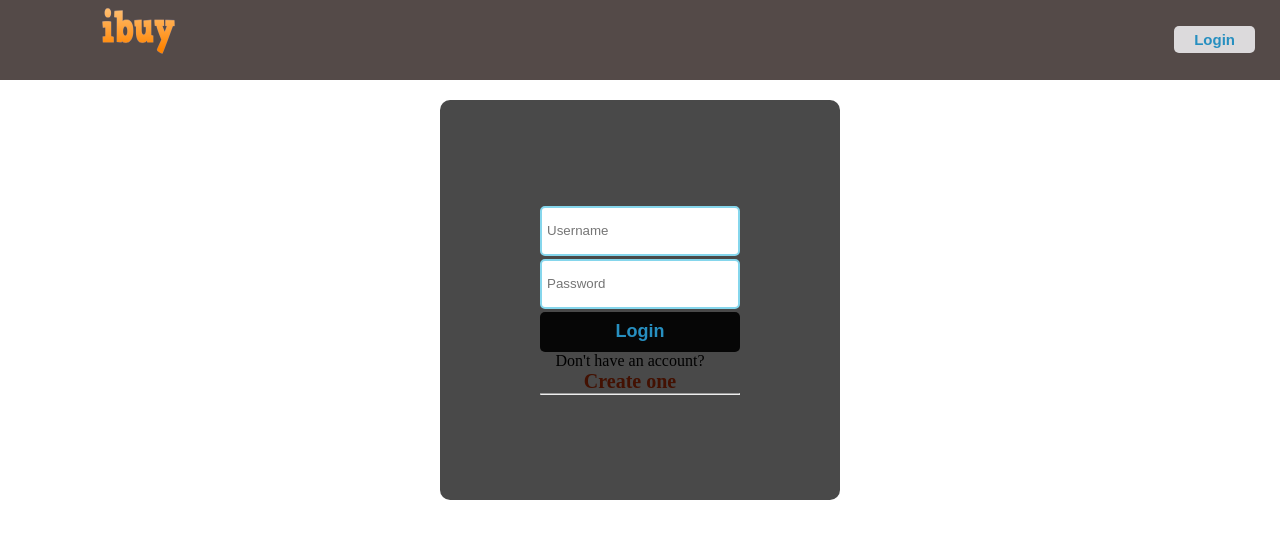
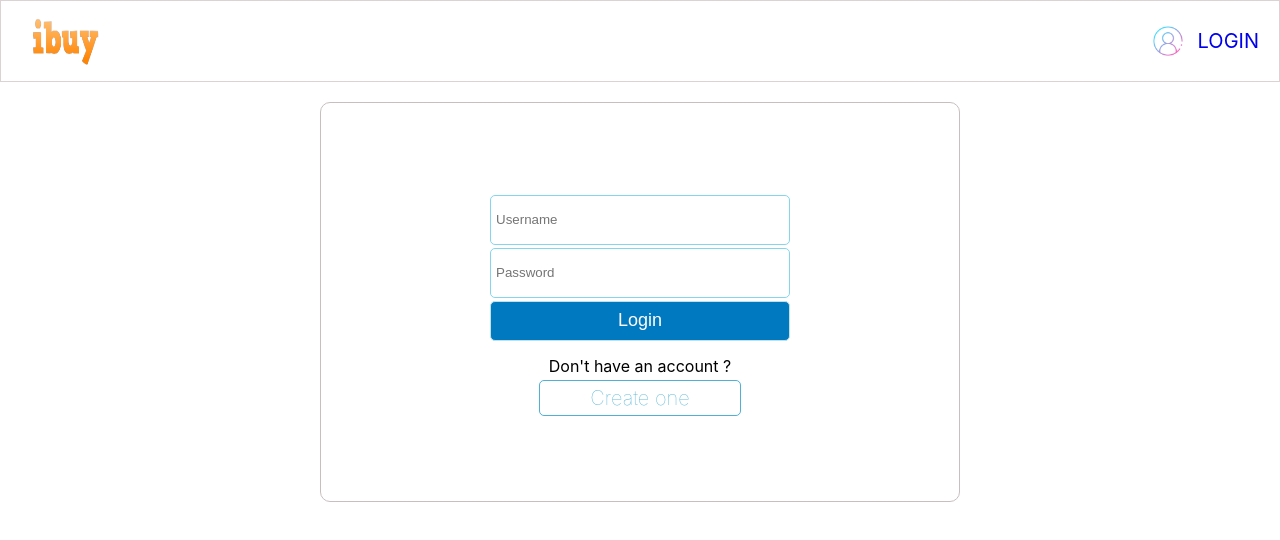
Before and after one commit to nuristany/usestorefront, a React (Create React App) app: page /login in a window 1280 px wide. Shown: the top 540 px of the page. Built offline with nearby package versions, Linux system fonts and the light colour scheme.

Commit message:
made some major chnages in styles and component files

```diff
--- a/src/App.js
+++ b/src/App.js
@@ -13,6 +13,7 @@ import CategoryItems from "./component/CategoryItems";
 import ItemDetailPage from './component/ItemDetailPage';
 import AboutPage from "./component/AboutPage";
 import CreateItemPage from "./component/CreateItemPage";
+import HumbergurMenu from "./component/HumbergurMenu";
 function App() {
   return (
     <BrowserRouter>
@@ -27,6 +28,7 @@ function App() {
             <Route path="/create" element={<CreateItemPage />} />
             <Route path="/category-items/:categoryId" element={<CategoryItems />} /> {/* Add this route */}
             <Route path="/item-details/:itemId" element={<ItemDetailPage />} /> {/* Add this route */}
+            <Route path="/humberger" element={<HumbergurMenu />} /> {/* Add this route */}
 
           </Route>
         </Routes>
--- a/src/Navbar.js
+++ b/src/Navbar.js
@@ -1,62 +1,67 @@
 import { Link } from "react-router-dom";
 import { useAuth } from "./AuthContext";
 import logo from "./images/ibuy.png";
-//import React, { useState } from "react";
-//import axios from "axios";
+import account from "./images/login.png";
 
 const Navbar = () => {
-  //const [searchQuery, setSearchQuery] = useState("");
-  //const [searchResults, setSearchResults] = useState([]);
   const { isLoggedIn } = useAuth();
 
-  // const handleSearch = async () => {
-  //   try {
-  //     const accessToken = localStorage.getItem("access");
-  //     const response = await axios.get(
-  //       `http://127.0.0.1:8000/shop/items/?search=${searchQuery}`,
-  //       {
-  //         headers: {
-  //           Authorization: `JWT ${accessToken}`,
-  //         },
-  //       }
-  //     );
-  //     console.log(response.data);
-  //     setSearchResults(response.data);
-  //   } catch (error) {
-  //     console.error("Error searching items:", error);
-  //   }
-  // };
+  return (
 
-  // const handleChange = (e) => {
-  //   setSearchQuery(e.target.value);
-  // };
-
-  return (
-    <div className="nav">
-      <Link to="/" className="logo">
+      <div className="navbar">
+        <div className="nav-logo">
+          <Link to="/">
             <img src={logo} alt="I-Buy Logo" className="footer-logo" />
           </Link>
-      <ul className="nav-ul">
+        </div>
+        <div className="nav-items">
           {isLoggedIn ? (
-          <div>
-            <li className="nav-li">
+            <ul>
+              <li>
                 <Link to="/create">Create</Link>
               </li>
-            <li className="nav-li">
+              <li>
                 <Link to="/logout">Logout</Link>
               </li>
+            </ul>
+          ) : (
+            <ul>
+              <li>
+                <img src={account} alt="Account Icon" />
+              </li>
+              <li><Link to="/login">Login</Link></li>
+            </ul>
+          )}
         </div>
-        ) : (
-          <>
-            <li>
-              <Link to="/login">
-                <button>Login</button>
-              </Link>
-            </li>
-          </>
-        )}
-      </ul>
       </div>
+
+
+    // <div className="nav">
+    //   <Link to="/" className="logo">
+    //     <img src={logo} alt="I-Buy Logo" className="footer-logo" />
+    //   </Link>
+
+    //   <ul className="nav-ul">
+    //     {isLoggedIn ? (
+    //       <div>
+    //         <li className="nav-li">
+    //           <Link to="/create">Create</Link>
+    //         </li>
+    //         <li className="nav-li">
+    //           <Link to="/logout">Logout</Link>
+    //         </li>
+    //       </div>
+    //     ) : (
+    //       <>
+    //         <li>
+    //           <Link to="/login">
+    //             <button>Login</button>
+    //           </Link>
+    //         </li>
+    //       </>
+    //     )}
+    //   </ul>
+    // </div>
   );
 };
 
--- a/src/component/LoginPage.js
+++ b/src/component/LoginPage.js
@@ -17,10 +17,13 @@ const Login = () => {
 
     setLoading(true);
     try {
-      const res = await axios.post("https://web-production-036f.up.railway.app/auth/jwt/create/", {
-        username,
-        password,
-      });
+      const res = await axios.post(
+        "https://web-production-036f.up.railway.app/auth/jwt/create/",
+        {
+          username,
+          password,
+        }
+      );
 
       const response = res.data;
       localStorage.setItem("access", response.access);
@@ -50,10 +53,12 @@ const Login = () => {
             {loading ? "Logging in..." : "Login"}
           </button>
           <div className="login-link">
-            <p>
-              Don't have an account? <Link to="/register">Create one</Link>
-            </p>
-            <hr />
+            <div className="login-link-p">
+              <p>Don't have an account ?</p>
+              <div className="login-link-create">
+                <Link to="/register">Create one</Link>
+              </div>
+            </div>
           </div>
         </form>
       </div>
@@ -62,7 +67,6 @@ const Login = () => {
 };
 
 export default Login;
-
 
 // import React, { useState } from "react";
 // import axios from "axios";
--- a/src/component/RegistrationPage.js
+++ b/src/component/RegistrationPage.js
@@ -166,7 +166,7 @@ function RegistrationForm() {
   return (
     <div className="registration-container">
       <div className="wrapper">
-        <h1>Registration</h1>
+        <h4>New To ibuy?</h4>
         <form onSubmit={handleSubmit}>
           {error && <div className="error">{error}</div>}
           <div className="input-box">
--- a/src/styles.css
+++ b/src/styles.css
@@ -1,13 +1,82 @@
 * {
   padding: 0;
   margin: 0;
+  box-sizing: border-box;
   text-decoration: none;
   list-style: none;
-  box-sizing: border-box;
 }
 
 body {
-  font-family: montserrt;
+
+}
+/* this is the navbar style */
+
+
+
+
+
+.navbar {
+
+  background: white;
+  border: 1px solid rgb(219, 211, 211);
+  display: flex;
+  align-items: center;
+  justify-content: space-between;
+  width: 100%;
+  line-height: 80px;
+  margin-bottom: 0px;
+}
+
+.nav-logo img {
+  width: 100px;
+  display: flex;
+  justify-content: center;
+  align-items: center;
+  margin-left: 20px;
+}
+
+.nav-items ul li a {
+  text-decoration: none;
+  text-transform: uppercase;
+}
+
+.nav-items ul {
+  list-style: none;
+  text-decoration: none;
+  display: flex;
+  align-items: center;
+  gap: 10px;
+  justify-content: center;
+  margin-right: 20px;
+  text-transform: capitalize;
+  color: black;
+  font-size: 20px;
+}
+
+.nav-items img {
+  width: 40px;
+  display: flex;
+  align-items: center;
+  justify-content: center;
+}
+/* Media query for small screens */
+@media screen and (max-width: 768px) {
+  .nav-container {
+    justify-content: center;
+    align-items: center;
+  }
+
+  .nav-container ul {
+    margin-left: 0;
+  }
+
+  .nav-logo img {
+    margin-left: 10;
+  }
+
+  .nav-items ul {
+    margin-right: 10;
+  }
 }
 
 .main {
@@ -35,13 +104,12 @@ body {
   background-color: #f0f0f0;
   border-radius: 10px;
   overflow: hidden;
-  box-shadow: 0px 2px 4px rgba(0, 0, 0, 0.2);
+  box-shadow: 1px 1px 1px 1px rgba(0, 0, 0, 0.2);
   margin: 10px;
 }
 
 .card img {
-  width: 200px;
-  height: 200px;
+  width: 100%;
 }
 
 .card-content {
@@ -59,86 +127,77 @@ body {
   line-height: 1.3;
 }
 
-/* this is the navbar style */
-.nav {
-  background-color: rgb(84, 74, 72);
-  height: 80px;
-  width: 100%;
-}
-
-.nav input {
-  width: 25%;
-  height: 37px;
-  border: none;
-  border-radius: 5px;
-  position: absolute;
-  margin-top: 20px;
-  margin-left: 190px;
-  padding-left: 5px;
-}
-
-.logo {
-  color: #726962;
-  font-size: 45px;
-  line-height: 80px;
-  padding: 0 100px;
-  font-weight: bold;
-  text-decoration: none;
-  font-family: "Franklin Gothic Medium", "Arial Narrow", Arial, sans-serif;
-}
-
-.logo img {
-  width: 100px;
-}
-
-.nav ul {
-  float: right;
-  margin-right: 20px;
-}
-
-.nav ul li {
-  display: inline-block;
-  line-height: 80px;
-  margin: 0 5px;
-}
-
-.nav ul li a {
-  color: #278fc0;
-  font-size: 17px;
-  text-transform: uppercase;
-  font-weight: bold;
-  text-decoration: none;
-}
-
-.nav ul li a:hover {
-  color: rgb(98, 205, 232);
-}
-
 /* this is the login style starts from here */
 
+/* Styles for large screens */
 .user-container {
   display: flex;
   justify-content: center;
   align-items: center;
+  text-align: center;
+  width: 100%;
 }
+
 .user-login {
+  border: 1px solid rgb(199, 191, 191);
   margin-top: 20px;
   display: flex;
-  justify-content: center; /* Horizontally center the content */
-  align-items: center; /* Vertically center the content */
-  height: 50vh; /* Set the height to the full viewport height */
-  width: 50vh;
-  background-color: #494949;
+  justify-content: center;
+  align-items: center;
+  height: 50vh;
+  width: 50%; /* Adjust as needed */
+  background: white;
   border-radius: 10px;
 }
+
+.login-link {
+  margin-top: 15px;
+  display: block;
+  justify-content: center;
+  align-items: center;
+  text-align: center;
+}
+
+
+.login-link-create {
+  margin-top: 10px;
+}
+
+.login-link-create a {
+  margin-top: 5px;
+  background: white;
+  border: 1px solid rgb(80, 177, 212);
+  padding: 5px 50px; /* Adjust padding as needed */
+  border-radius: 5px;
+  font-size: 26px;
+  font-weight: lighter;
+  width: 120px;
+}
+
+/* Media query for small screens */
+@media screen and (max-width: 768px) {
+  .user-login {
+    width: 90%;
+    height: 50%;
+    max-width: 400px; /* Adjust as needed */
+
+  }
+
+  .login-link p {
+    width: auto;
+  }
+}
+
+
+
 form {
   margin: 50px;
 }
 form input {
   height: 50px;
-  width: 200px;
+  width: 300px;
   border-radius: 5px;
-  border: 2px solid rgb(133, 214, 236);
+  border: 1px solid rgb(133, 214, 236);
   margin-bottom: 3px;
   display: block;
   padding-left: 5px;
@@ -229,28 +288,7 @@ form button {
   width: 300px;
 }
 
-.login-link p {
-  width: 180px;
-  text-align: center;
-}
 
-.nav ul li button {
-  background-color: #dcdadc;
-  color: #278fc0;
-  border-radius: 5px;
-  border: none;
-  padding-left: 20px;
-  padding-right: 20px;
-  padding-top: 5px;
-  padding-bottom: 5px;
-  font-weight: bold;
-  font-size: 15px;
-  cursor: pointer;
-}
-.nav ul li button:hover {
-  background-color: #06565b;
-  color: white;
-}
 
 .logout-container {
   display: flex;
@@ -286,8 +324,8 @@ form button {
   cursor: pointer;
 }
 .login-link a {
-  color: #431102;
-  font-weight: bold;
+  color: rgb(80, 177, 212);
+  font-weight:lighter;
   font-size: 20px;
 }
 .login-link a:hover {
@@ -337,7 +375,7 @@ footer {
 }
 
 .footer-row {
-  width: 85%;
+  width: 100%;
   margin: auto;
   display: flex;
   flex-wrap: wrap;
@@ -358,6 +396,8 @@ footer {
 .footer-logo {
   width: 110px;
   height: 50px;
+  padding-left: 10px;
+  margin-left: 20px;
 }
 
 footer ul li a {
@@ -369,7 +409,6 @@ footer ul li a {
   display: flex;
   justify-content: space-between;
   gap: 3px;
-  padding: 10px;
 }
 
 .facebook {
@@ -382,11 +421,15 @@ footer ul li a {
 }
 
 .login-button {
-  background-color: #060606;
+  color: white;
+  background: #0079c1;
+  font-weight: lighter;
+  border: 1px solid rgb(188, 227, 233);
 }
+
 .login-button:hover {
-  background-color: #a9a4a4;
-  color: white;
+  background: rgb(149, 205, 215);
+  color: rgb(2, 30, 187);
 }
 
 .add-item-container {
@@ -498,18 +541,21 @@ footer ul li a {
   justify-content: center;
   align-items: center;
   min-height: 100vh;
-  background-color: rgb(217, 225, 225);
+  background:white
 }
 
 .wrapper {
   width: 900px;
-  background-color: rgb(67, 63, 63);
+  background:white;
+  border: 1px solid rgb(209, 197, 197);
   border-radius: 10px;
-  color: white;
+  color:black;
   padding: 40px 35px 55px 44px;
 }
-.wrapper h1 {
-  font-size: 36px;
+.wrapper h4 {
+  font-size: 26px;
+  font-weight: lighter;
+  color: black;
   text-align: center;
   margin-bottom: 20px;
 }
@@ -525,7 +571,7 @@ footer ul li a {
   width: 49%;
   height: 50px;
   margin: 11px 0;
-  background-color: rgb(84, 74, 72);
+  background:white;
   border-radius: 5px;
 }
 .input-box .input-field input {
@@ -535,13 +581,13 @@ footer ul li a {
   background-color: transparent;
   border: 1px solid rgba(11, 181, 152, 0.2);
   outline: none;
-  color: white;
+  color: black;
   border-radius: 6px;
   padding: 20px 15px 15px 30px;
 }
 
 .input-box .input-field input::placeholder {
-  color: rgb(240, 236, 236);
+  color: black;
 }
 
 .faUser {
@@ -566,11 +612,12 @@ footer ul li a {
 .wrapper .btn {
   width: 100%;
   min-height: 45px;
-  background-color: rgb(43, 62, 74);
-  color: white;
+  background:white;
+  color: rgb(88, 179, 204);
   font-size: 20px;
-  border: none;
+  border: 1px solid rgb(210, 201, 201);
   border-radius: 5px;
+  font-weight: lighter;
 }
 
 @media (max-width: 576px) {
@@ -636,9 +683,6 @@ footer ul li a {
   background-color: grey;
 }
 
-
-
-
 .item-detail {
   padding: 20px;
 }
@@ -671,14 +715,11 @@ footer ul li a {
 }
 
 .right-container {
-
   width: 100%;
   height: 100vh;
   border: 2px solid rgb(216, 209, 209);
   background-color: rgb(236, 236, 236);
   border-radius: 5px;
-
-
 }
 .left-container {
   border-radius: 5px;
@@ -687,7 +728,6 @@ footer ul li a {
   border: 2px solid rgb(216, 209, 209);
   background-color: rgb(236, 236, 236);
 }
-
 
 .item-detail-container {
   display: flex;
@@ -715,8 +755,28 @@ footer ul li a {
     margin: 10px 0; /* Adjust margin for smaller screens */
   }
 
-  .right-container, .left-container {
+  .right-container,
+  .left-container {
     width: 100%; /* Make both containers full width */
     margin: 0; /* Remove margin */
   }
 }
+
+/* humberger menu style */
+
+.menu {
+  width: 35px;
+  height: 30px;
+  margin: 30px 0 20px 20px;
+  cursor: pointer;
+  z-index: 100;
+}
+
+.bar {
+  height: 6px;
+  width: 100%;
+  background: #3b8ca9;
+  display: block;
+  border-radius: 3px;
+  transition: 0.3s ease;
+}
```
Also changed, not shown: src/component/CreateItemPage.js (+229 -22 lines), src/component/HomePage.js (+10 -3 lines). Lines whose indentation alone changed are shown as unchanged.
